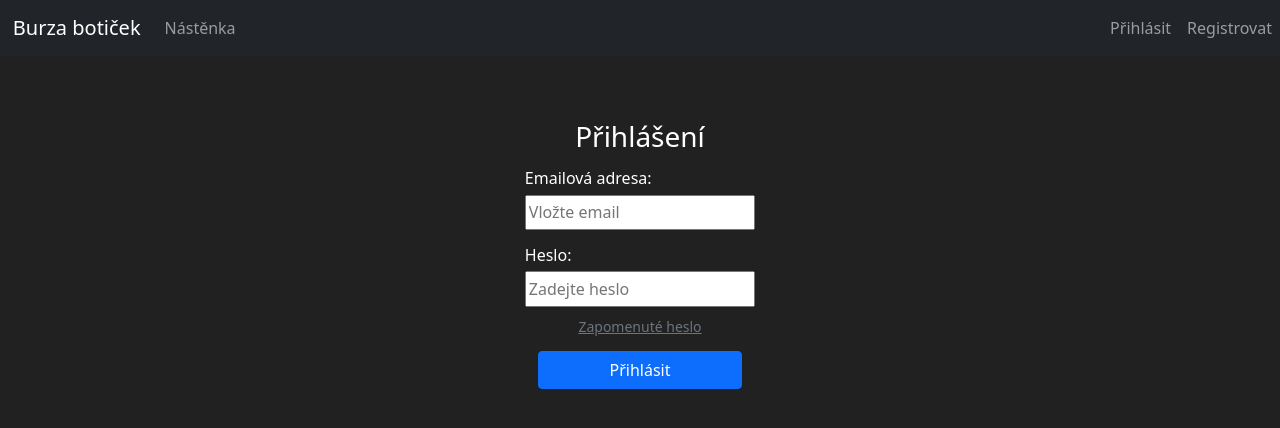
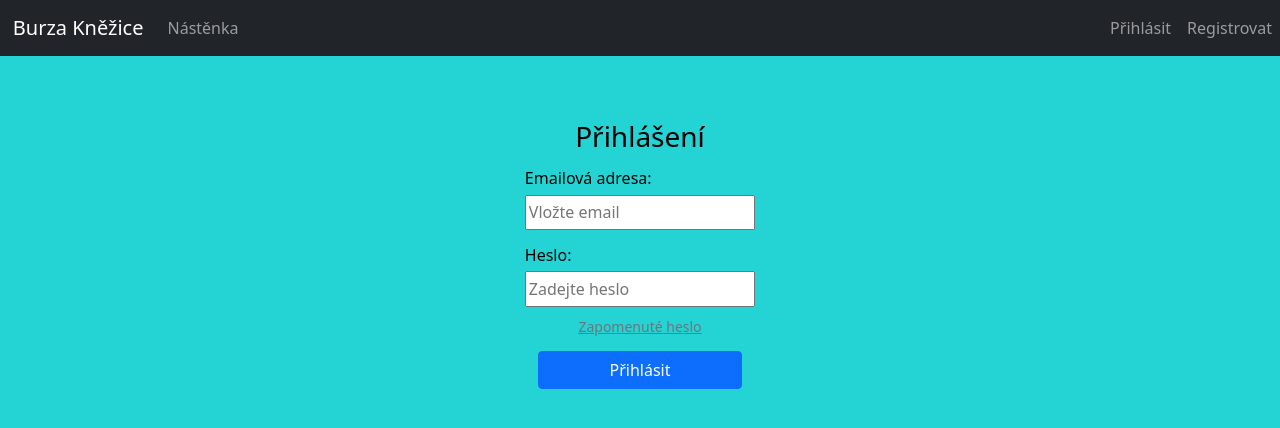
Before and after one commit to Nevoral/Monika-Burza, a Flask app: page /login in a window 1280 px wide. Shown: the top 428 px of the page. Run offline with Flask 2, Linux system fonts and the light colour scheme; tables that the repository leaves empty hold one stand-in row (values such as "Sample post").

Commit message:
monika update

```diff
--- a/web/templates/base.html
+++ b/web/templates/base.html
@@ -14,7 +14,7 @@
   </head>
   <body>
     <nav class="navbar navbar-expand-md navbar-dark bg-dark">
-      <a class="navbar-brand" href="/">Burza botiček</a>
+      <a class="navbar-brand" href="/">Burza Kněžice</a>
       <button class="navbar-toggler" type="button" data-toggle="collapse" data-target="#navbarNav">
         <span class="navbar-toggler-icon"></span>
       </button>
@@ -83,8 +83,8 @@
   </body>
   <style>
     body {
-      background-color: #212121;
-      color: white
+      background-color: #24d4d4;
+      color: black
     }
   </style>
 </html>
```
Also changed, not shown: web/database.db, 1 other file.
